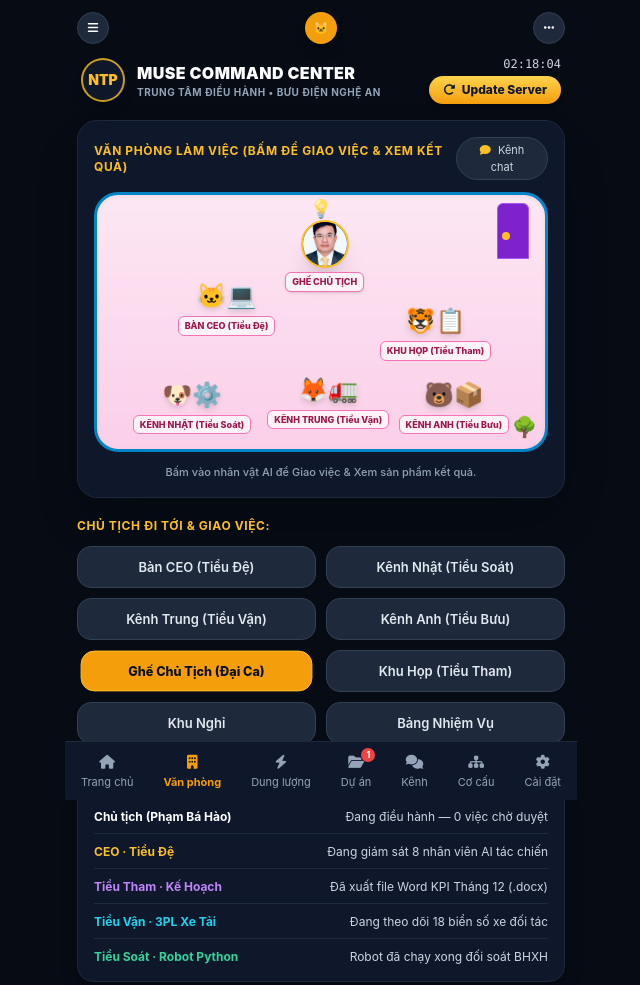
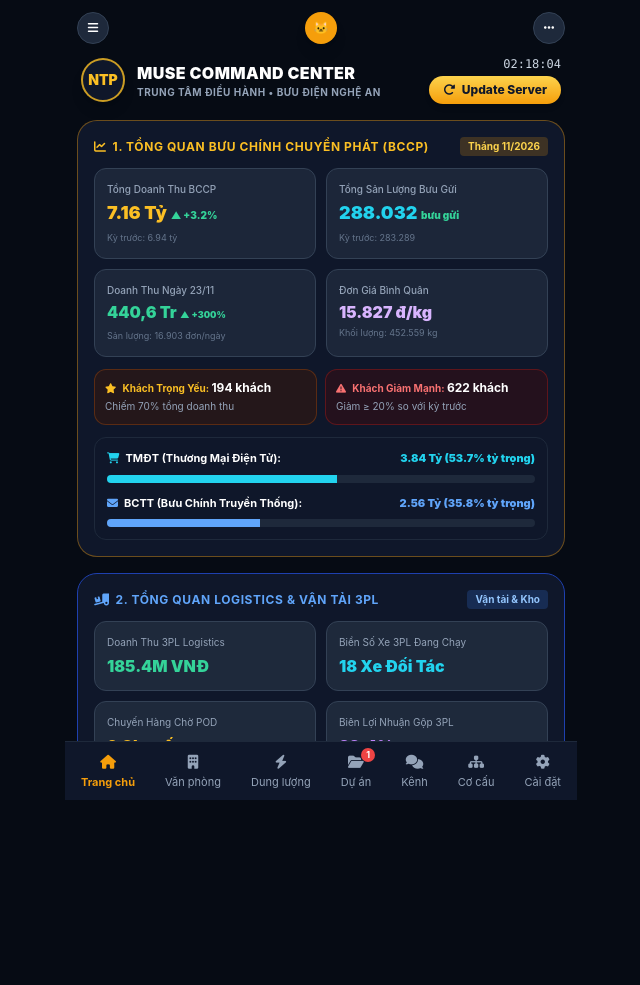
Before and after one commit to haobdna-vinh/bdna-command-center, a plain HTML site: page index.html in a window 1280 px wide. Shown: the whole page, without its empty margins (319-959 px from the left). After the commit the page ends 867 px from the top, so only its background shows below. Drawn offline with nearby package versions, Linux system fonts and the light colour scheme.

Commit message:
feat(ui): prioritize BCCP Overview (7.16B VND) first on Home tab, Logistics 3PL second

```diff
--- a/index.html
+++ b/index.html
@@ -3,7 +3,7 @@
 <head>
   <meta charset="UTF-8">
   <meta name="viewport" content="width=device-width, initial-scale=1.0, maximum-scale=1.0, user-scalable=no">
-  <title>MUSE COMMAND CENTER - TRUNG TÂM ĐIỀU HÀNH AI</title>
+  <title>MUSE COMMAND CENTER - BƯU ĐIỆN NGHỆ AN</title>
 
   <link rel="manifest" href="data:application/manifest+json,%7B%22name%22%3A%22AI%20Command%20Center%20B%C4%90NA%22%2C%22short_name%22%3A%22CommandCenter%22%2C%22start_url%22%3A%22.%2F%22%2C%22display%22%3A%22standalone%22%2C%22background_color%22%3A%22%23060b14%22%2C%22theme_color%22%3A%22%230f172a%22%7D">
 
@@ -65,7 +65,7 @@
   <!-- Toast Notification -->
   <div id="toast" class="toast"><i class="fa-solid fa-circle-check mr-1.5"></i> <span id="toastMsg">Thông báo</span></div>
 
-  <!-- Interactive Task Dispatch & Result Viewer Modal -->
+  <!-- Interactive Task Dispatch Modal -->
   <div id="agentModal" class="modal-overlay" onclick="closeModal(event)">
     <div class="bg-slate-900 border border-amber-500/50 p-5 rounded-2xl max-w-sm w-full shadow-2xl relative" onclick="event.stopPropagation()">
       <button onclick="closeModal()" class="absolute top-3 right-3 text-slate-400 hover:text-white w-8 h-8 rounded-full bg-slate-800 flex items-center justify-center">
@@ -87,7 +87,7 @@
       </div>
 
       <div id="dispatchBox" class="mb-3">
-        <label class="text-[11px] font-bold text-amber-400 block mb-1"><i class="fa-solid fa-paper-plane mr-1"></i> GIAO VIỆC MỚI CHO NHÂN SỰ NÀY:</label>
+        <label class="text-[11px] font-bold text-amber-400 block mb-1"><i class="fa-solid fa-paper-plane mr-1"></i> GIAO VIỆC TRỰC TIẾP CHO NHÂN SỰ NÀY:</label>
         <textarea id="taskInput" rows="2" placeholder="Gõ lệnh giao việc tại đây..."
                   class="w-full p-2.5 bg-slate-950 border border-slate-700 rounded-xl text-xs text-white placeholder-slate-500 focus:outline-none focus:border-amber-500"></textarea>
       </div>
@@ -102,7 +102,7 @@
 
   <!-- Header -->
   <header class="flex justify-between items-center mb-3">
-    <div onclick="switchAppTab('VanPhong')" class="w-8 h-8 rounded-full bg-slate-800 flex items-center justify-center text-xs font-bold border border-slate-700 cursor-pointer">
+    <div onclick="switchAppTab('TrangChu')" class="w-8 h-8 rounded-full bg-slate-800 flex items-center justify-center text-xs font-bold border border-slate-700 cursor-pointer">
       <i class="fa-solid fa-bars text-white"></i>
     </div>
     <div onclick="openAgentModal('Chủ Tịch Phạm Bá Hào', 'CHỦ TỊCH & GIÁM ĐỐC', 'Đang trực tiếp chỉ đạo & điều hành bộ máy 8 nhân viên AI tác chiến.', '👑', 'pham_ba_hao.jpg', 'chu_tich')" class="w-8 h-8 rounded-full bg-amber-500 flex items-center justify-center text-xs text-slate-900 font-bold shadow-lg cursor-pointer">
@@ -132,11 +132,84 @@
     </div>
   </div>
 
-  <!-- TAB 1: TRANG CHỦ (KPI & OVERVIEW) -->
-  <div id="pageTrangChu" class="tab-page">
-    <div class="card-navy p-4 mb-4">
-      <h3 class="text-xs font-bold text-amber-400 uppercase tracking-wider mb-3"><i class="fa-solid fa-chart-pie mr-1.5"></i>TỔNG QUAN TÌNH HÌNH SXKD THÁNG 11/2026</h3>
-      <div class="grid grid-cols-2 gap-3 text-xs">
+  <!-- TAB 1: TRANG CHỦ (ĐƯA BÁO CÁO BCCP LÊN ĐẦU, LOGISTICS LÊN THỨ 2) -->
+  <div id="pageTrangChu" class="tab-page active-page">
+
+    <!-- 1. BÁO CÁO TỔNG QUAN BCCP (BƯU CHÍNH CHUYỂN PHÁT - ĐẦU TIÊN) -->
+    <div class="card-navy p-4 mb-4 border border-amber-500/40">
+      <div class="flex justify-between items-center mb-3">
+        <h3 class="text-xs font-bold text-amber-400 uppercase tracking-wider flex items-center">
+          <i class="fa-solid fa-chart-line mr-1.5"></i>1. TỔNG QUAN BƯU CHÍNH CHUYỂN PHÁT (BCCP)
+        </h3>
+        <span class="text-[10px] bg-amber-500/20 text-amber-300 font-bold px-2 py-0.5 rounded">Tháng 11/2026</span>
+      </div>
+
+      <!-- KPI Top Grid -->
+      <div class="grid grid-cols-2 gap-2.5 text-xs mb-3">
+        <div class="bg-slate-800/90 p-3 rounded-xl border border-slate-700">
+          <span class="text-[10px] text-slate-400 block font-medium">Tổng Doanh Thu BCCP</span>
+          <span class="text-lg font-black text-amber-400 block mt-0.5">7.16 Tỷ <small class="text-[10px] text-emerald-400">▲ +3.2%</small></span>
+          <span class="text-[9px] text-slate-500">Kỳ trước: 6.94 tỷ</span>
+        </div>
+        <div class="bg-slate-800/90 p-3 rounded-xl border border-slate-700">
+          <span class="text-[10px] text-slate-400 block font-medium">Tổng Sản Lượng Bưu Gửi</span>
+          <span class="text-lg font-black text-cyan-400 block mt-0.5">288.032 <small class="text-[10px] text-emerald-400">bưu gửi</small></span>
+          <span class="text-[9px] text-slate-500">Kỳ trước: 283.289</span>
+        </div>
+        <div class="bg-slate-800/90 p-3 rounded-xl border border-slate-700">
+          <span class="text-[10px] text-slate-400 block font-medium">Doanh Thu Ngày 23/11</span>
+          <span class="text-base font-black text-emerald-400 block mt-0.5">440,6 Tr <small class="text-[9px] text-emerald-400">▲ +300%</small></span>
+          <span class="text-[9px] text-slate-500">Sản lượng: 16.903 đơn/ngày</span>
+        </div>
+        <div class="bg-slate-800/90 p-3 rounded-xl border border-slate-700">
+          <span class="text-[10px] text-slate-400 block font-medium">Đơn Giá Bình Quân</span>
+          <span class="text-base font-black text-purple-300 block mt-0.5">15.827 đ/kg</span>
+          <span class="text-[9px] text-slate-500">Khối lượng: 452.559 kg</span>
+        </div>
+      </div>
+
+      <!-- Khách Trọng Yếu & Khách Cảnh Báo -->
+      <div class="grid grid-cols-2 gap-2 text-xs mb-3">
+        <div class="bg-amber-950/40 p-2.5 rounded-xl border border-amber-800/50">
+          <p class="text-[10px] text-amber-400 font-bold"><i class="fa-solid fa-star mr-1"></i> Khách Trọng Yếu: <span class="text-white text-xs">194 khách</span></p>
+          <p class="text-[10px] text-slate-400 mt-0.5">Chiếm 70% tổng doanh thu</p>
+        </div>
+        <div class="bg-red-950/40 p-2.5 rounded-xl border border-red-800/50">
+          <p class="text-[10px] text-red-400 font-bold"><i class="fa-solid fa-triangle-exclamation mr-1"></i> Khách Giảm Mạnh: <span class="text-white text-xs">622 khách</span></p>
+          <p class="text-[10px] text-slate-400 mt-0.5">Giảm ≥ 20% so với kỳ trước</p>
+        </div>
+      </div>
+
+      <!-- Cơ cấu Doanh thu Nhóm dịch vụ (TMĐT vs BCTT) -->
+      <div class="bg-slate-900 p-3 rounded-xl border border-slate-800 text-[11px] space-y-2">
+        <div class="flex justify-between items-center">
+          <span class="font-bold text-white"><i class="fa-solid fa-cart-shopping text-cyan-400 mr-1.5"></i>TMĐT (Thương Mại Điện Tử):</span>
+          <span class="font-black text-cyan-400">3.84 Tỷ (53.7% tỷ trọng)</span>
+        </div>
+        <div class="w-full bg-slate-800 h-2 rounded-full overflow-hidden">
+          <div class="bg-cyan-400 h-full" style="width: 53.7%"></div>
+        </div>
+
+        <div class="flex justify-between items-center pt-1">
+          <span class="font-bold text-white"><i class="fa-solid fa-envelope text-blue-400 mr-1.5"></i>BCTT (Bưu Chính Truyền Thống):</span>
+          <span class="font-black text-blue-400">2.56 Tỷ (35.8% tỷ trọng)</span>
+        </div>
+        <div class="w-full bg-slate-800 h-2 rounded-full overflow-hidden">
+          <div class="bg-blue-400 h-full" style="width: 35.8%"></div>
+        </div>
+      </div>
+    </div>
+
+    <!-- 2. BÁO CÁO LOGISTICS & 3PL (THỨ THU HAI) -->
+    <div class="card-navy p-4 mb-16 border border-blue-800">
+      <div class="flex justify-between items-center mb-3">
+        <h3 class="text-xs font-bold text-blue-400 uppercase tracking-wider flex items-center">
+          <i class="fa-solid fa-truck-ramp-box mr-1.5"></i>2. TỔNG QUAN LOGISTICS & VẬN TẢI 3PL
+        </h3>
+        <span class="text-[10px] bg-blue-500/20 text-blue-300 font-bold px-2 py-0.5 rounded">Vận tải & Kho</span>
+      </div>
+
+      <div class="grid grid-cols-2 gap-2.5 text-xs">
         <div class="bg-slate-800 p-3 rounded-xl border border-slate-700">
           <p class="text-[10px] text-slate-400">Doanh Thu 3PL Logistics</p>
           <p class="text-base font-black text-emerald-400 mt-1">185.4M VNĐ</p>
@@ -150,15 +223,16 @@
           <p class="text-base font-black text-amber-400 mt-1">9 Chuyến</p>
         </div>
         <div class="bg-slate-800 p-3 rounded-xl border border-slate-700">
-          <p class="text-[10px] text-slate-400">Tỷ Lệ Báo Cáo KPI Đúng Hạn</p>
-          <p class="text-base font-black text-purple-400 mt-1">98.5%</p>
+          <p class="text-[10px] text-slate-400">Biên Lợi Nhuận Gộp 3PL</p>
+          <p class="text-base font-black text-purple-400 mt-1">22.4% <small class="text-[9px] text-emerald-400">>= 6%</small></p>
         </div>
       </div>
     </div>
+
   </div>
 
-  <!-- TAB 2: VĂN PHÒNG (2D VIRTUAL OFFICE - ACTIVE PAGE) -->
-  <div id="pageVanPhong" class="tab-page active-page">
+  <!-- TAB 2: VĂN PHÒNG (2D VIRTUAL OFFICE) -->
+  <div id="pageVanPhong" class="tab-page">
     <div class="card-navy p-4 mb-5 shadow-2xl">
       <div class="flex justify-between items-center mb-3">
         <h2 class="text-xs font-bold text-amber-400 uppercase tracking-wider">VĂN PHÒNG LÀM VIỆC (BẤM ĐỂ GIAO VIỆC & XEM KẾT QUẢ)</h2>
@@ -256,7 +330,7 @@
     </div>
   </div>
 
-  <!-- TAB 3: DUNG LƯỢNG (QUOTA & SYSTEM MONITOR) -->
+  <!-- TAB 3: DUNG LƯỢNG -->
   <div id="pageDungLuong" class="tab-page">
     <div class="card-navy p-4 mb-4 text-xs space-y-3">
       <h3 class="text-xs font-bold text-amber-400 uppercase tracking-wider mb-2"><i class="fa-solid fa-bolt mr-1.5"></i>GIÁM SÁT DUNG LƯỢNG & TÀI NGUYÊN AN TOÀN</h3>
@@ -284,7 +358,7 @@
     </div>
   </div>
 
-  <!-- TAB 4: DỰ ÁN (PROJECTS HUB) -->
+  <!-- TAB 4: DỰ ÁN -->
   <div id="pageDuAn" class="tab-page">
     <div class="card-navy p-4 mb-4 text-xs space-y-2.5">
       <h3 class="text-xs font-bold text-amber-400 uppercase tracking-wider mb-2"><i class="fa-solid fa-folder-open mr-1.5"></i>DANH SÁCH 5 DỰ ÁN CORE TRÊN GITHUB</h3>
@@ -303,7 +377,7 @@
     </div>
   </div>
 
-  <!-- TAB 5: KÊNH (CHANNELS) -->
+  <!-- TAB 5: KÊNH -->
   <div id="pageKenh" class="tab-page">
     <div class="card-navy p-4 mb-4 text-xs space-y-2.5">
       <h3 class="text-xs font-bold text-amber-400 uppercase tracking-wider mb-2"><i class="fa-solid fa-comments mr-1.5"></i>TRẠNG THÁI KÊNH KẾT NỐI TƯƠNG TÁC</h3>
@@ -322,7 +396,7 @@
     </div>
   </div>
 
-  <!-- TAB 6: CƠ CẤU (AI SQUAD ORG CHART) -->
+  <!-- TAB 6: CƠ CẤU -->
   <div id="pageCoCau" class="tab-page">
     <div class="card-navy p-4 mb-4 text-xs space-y-2.5">
       <h3 class="text-xs font-bold text-amber-400 uppercase tracking-wider mb-2"><i class="fa-solid fa-sitemap mr-1.5"></i>CƠ CẤU TỔ CHỨC 8 NHÂN VIÊN AI TÁC CHIẾN</h3>
@@ -346,7 +420,7 @@
     </div>
   </div>
 
-  <!-- TAB 7: CÀI ĐẶT (SETTINGS) -->
+  <!-- TAB 7: CÀI ĐẶT -->
   <div id="pageCaiDat" class="tab-page">
     <div class="card-navy p-4 mb-4 text-xs space-y-3">
       <h3 class="text-xs font-bold text-amber-400 uppercase tracking-wider mb-2"><i class="fa-solid fa-gear mr-1.5"></i>CÀI ĐẶT CẤU HÌNH HỆ THỐNG</h3>
@@ -363,11 +437,11 @@
 
   <!-- Bottom Navigation Bar (App Bar) -->
   <div class="fixed bottom-0 left-0 right-0 bg-slate-900 border-t border-slate-800 py-2.5 px-4 max-w-md mx-auto sm:max-w-lg flex justify-between text-[11px] text-slate-400 z-50">
-    <div id="tabTrangChu" class="tab-btn flex flex-col items-center cursor-pointer hover:text-white" onclick="switchAppTab('TrangChu')">
+    <div id="tabTrangChu" class="tab-btn active-tab flex flex-col items-center cursor-pointer" onclick="switchAppTab('TrangChu')">
       <i class="fa-solid fa-house text-sm"></i>
       <span class="mt-0.5">Trang chủ</span>
     </div>
-    <div id="tabVanPhong" class="tab-btn active-tab flex flex-col items-center cursor-pointer" onclick="switchAppTab('VanPhong')">
+    <div id="tabVanPhong" class="tab-btn flex flex-col items-center cursor-pointer hover:text-white" onclick="switchAppTab('VanPhong')">
       <i class="fa-solid fa-building text-sm"></i>
       <span class="mt-0.5">Văn phòng</span>
     </div>
@@ -500,7 +574,6 @@
     }
 
     function switchAppTab(tabKey) {
-      // Hide all pages
       document.querySelectorAll('.tab-page').forEach(p => p.classList.remove('active-page'));
       document.querySelectorAll('.tab-btn').forEach(b => b.classList.remove('active-tab'));
 
```
